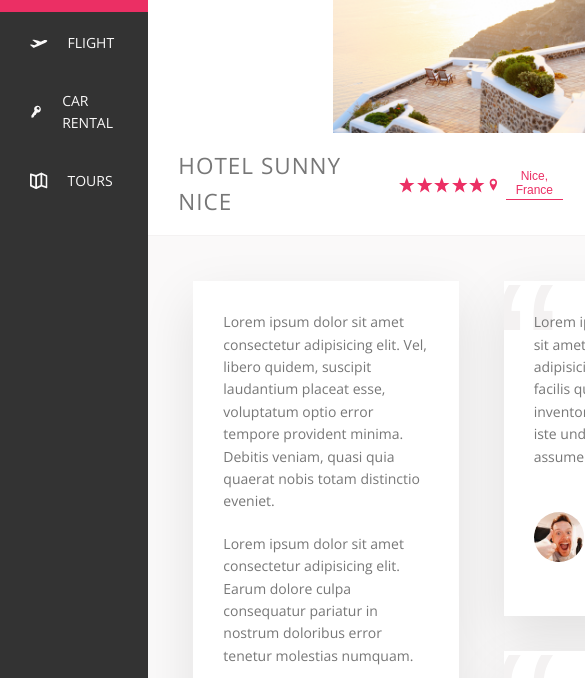
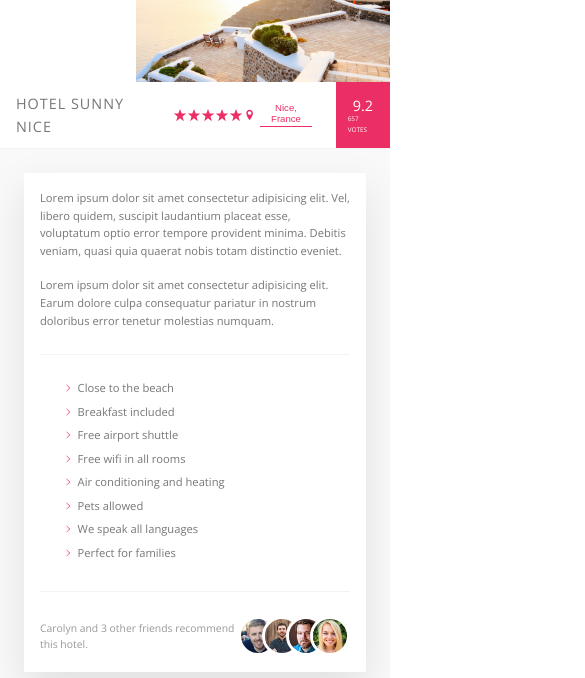
Before and after one commit to ubden/demoTrillo, a website: page index.html in a window 390 px wide. Shown: the part 225-903 px from the top of the page, 585 px wide, since content can reach past the window. Drawn offline with nearby package versions, Linux system fonts and the light colour scheme.

Commit message:
Media query mixins, media queries and responsive fixes

```diff
--- /dev/null
+++ b/sass/abstracts/_mixins.scss
@@ -0,0 +1,29 @@
+// Media Query Manager
+
+/*
+    $breakpoint values:
+    130 rem - container width
+
+*/
+
+@mixin respond($breakpoint) {
+    @if $breakpoint == container {
+        @media only screen and (max-width: 81.25em) { @content; } // 1300px
+    }
+
+    @if $breakpoint == large {
+        @media only screen and (max-width: 68.75em) { @content; } // 1100px
+    }
+
+    @if $breakpoint == medium {
+        @media only screen and (max-width: 56.25em) { @content; } // 900px
+    }
+
+    @if $breakpoint == small {
+        @media only screen and (max-width: 37.5em) { @content; } // 600px
+    }
+
+    @if $breakpoint == smallest {
+        @media only screen and (max-width: 31.25em) { @content; } // 500px
+    }
+}
--- a/sass/base/_base.scss
+++ b/sass/base/_base.scss
@@ -9,6 +9,10 @@
 html {
     box-sizing: border-box;
     font-size: 62.5%; // 1rem = 10px
+
+    @include respond(large) {
+        font-size: 50%; // 1rem = 8px
+    }
 }
 
 body {
--- a/sass/components/_cta.scss
+++ b/sass/components/_cta.scss
@@ -1,6 +1,10 @@
 .cta {
     padding: 3.5rem 0;
     text-align: center;
+
+    @include respond(medium) {
+        padding: 2.5rem 0;
+    }
 
     &__heading {
         font-size: 2rem;
--- a/sass/components/_description.scss
+++ b/sass/components/_description.scss
@@ -5,6 +5,16 @@
     flex: 0 0 60%;
     margin-right: 4.5rem;
     font-size: 1.4rem;
+
+    @include respond(medium) {
+        padding: 2rem;
+        margin-right: 3rem;
+    }
+
+    @include respond(small) {
+        margin-right: 0;
+        margin-bottom: 3rem;
+    }
 
     &__paragraph {
         &:not(:last-of-type) {
@@ -25,6 +35,10 @@
     &__list-item {
         flex: 0 0 50%;
         margin-bottom: .7rem;
+
+        @include respond(smallest) {
+            flex: 0 0 100%;
+        }
 
         &::before {
             content: "";
@@ -58,7 +72,7 @@
     }
 
     &__recommend-friends {
-
+        display: flex;
     }
 
     &__recommend-photo {
@@ -68,7 +82,7 @@
         border: 3px solid #fff;
 
         &:not(:last-child) {
-            margin-right: -1.5rem;
+            margin-right: -2rem;
         }
     }
 }
--- a/sass/components/_legal.scss
+++ b/sass/components/_legal.scss
@@ -2,6 +2,10 @@
     font-size: 1.2rem;
     text-align: center;
     padding: 2.5rem;
+
+    @include respond(medium) {
+        display: none;
+    }
 
     &,
     & a {
--- a/sass/components/_overview.scss
+++ b/sass/components/_overview.scss
@@ -9,6 +9,11 @@
         font-weight: 300;
         letter-spacing: 1px;
         padding: 1.5rem 3rem;
+
+        @include respond(small) {
+            font-size: 1.8rem;
+            padding: 1.25rem 2rem;
+        }
     }
 
     &__stars {
@@ -43,16 +48,28 @@
         flex-direction: column;
         justify-content: center;
         align-items: center;
+
+        @include respond(small) {
+            padding: 0 1.5rem;
+        }
     }
 
     &__rating-average {
         font-size: 2.25rem;
         font-weight: 300;
         margin-bottom: -3px;
+
+        @include respond(small) {
+            font-size: 1.8rem;
+        }
     }
 
     &__rating-count {
         font-size: 1rem;
         text-transform: uppercase;
+
+        @include respond(small) {
+            font-size: .8rem;
+        }
     }
 }
--- a/sass/components/_search.scss
+++ b/sass/components/_search.scss
@@ -3,6 +3,12 @@
     display: flex;
     align-items: center;
     justify-content: center;
+
+    @include respond(smallest) {
+        order: 1;
+        flex: 0 0 100%;
+        background-color: $color-grey-light-2;
+    }
 
     &__input {
         font-family: inherit;
@@ -20,7 +26,6 @@
             outline: none;
             width: 100%;
             background-color: $color-grey-light-3;
-            border: 1px solid $color-grey-light-4;
         }
 
         &::-webkit-input-placeholder {
--- a/sass/components/_side-nav.scss
+++ b/sass/components/_side-nav.scss
@@ -3,11 +3,24 @@
     list-style: none;
     margin-top: 3.5rem;
 
+    @include respond(medium) {
+        display: flex;
+        margin: 0;
+    }
+
     &__item {
         position: relative;
 
+        @include respond(medium) {
+            flex: 1;
+        }
+
         &:not(:last-child) {
             margin-bottom: .5rem;
+
+            @include respond(medium) {
+                margin-bottom: 0;
+            }
         }
     }
 
@@ -46,6 +59,16 @@
         position: relative;
         z-index: 20;
 
+        @include respond(medium) {
+            justify-content: center;
+            padding: 2rem;
+        }
+
+        @include respond(small) {
+            flex-direction: column;
+            padding: 1.5rem .5rem;
+        }
+
     }
 
     &__icon {
@@ -53,5 +76,12 @@
         height: 1.75rem;
         margin-right: 2rem;
         fill: $color-grey-light-1;
+
+        @include respond(small) {
+            width: 1.5rem;
+            height: 1.5rem;
+            margin-right: 0;
+            margin-bottom: .5rem
+        }
     }
 }
--- a/sass/components/_user-reviews.scss
+++ b/sass/components/_user-reviews.scss
@@ -13,6 +13,11 @@
     margin-bottom: 3.5rem;
     position: relative;
     overflow: hidden;
+
+    @include respond(medium) {
+        padding: 2rem;
+        margin-bottom: 3rem;
+    }
 
     &::before {
         content: "\201C";
--- a/sass/layout/_container.scss
+++ b/sass/layout/_container.scss
@@ -3,4 +3,10 @@
     margin: 8rem auto;
     background-color: $color-grey-light-1;
     box-shadow: 0 2rem 6rem rgba(0,0,0,.3);
+
+    @include respond(container) {
+        margin: 0;
+        max-width: 100%;
+        width: 100%;
+    }
 }
--- a/sass/layout/_content.scss
+++ b/sass/layout/_content.scss
@@ -1,3 +1,7 @@
 .content {
     display: flex;
+
+    @include respond(medium) {
+        flex-direction: column;
+    }
 }
--- a/sass/layout/_header.scss
+++ b/sass/layout/_header.scss
@@ -6,4 +6,10 @@
     display: flex;
     justify-content: space-between;
     align-items: center;
+
+    @include respond(smallest) {
+        flex-wrap: wrap;
+        height: 12rem;
+        align-content: space-around;
+    }
 }
--- a/sass/layout/_main-view.scss
+++ b/sass/layout/_main-view.scss
@@ -8,4 +8,12 @@
     padding: 4.5rem;
     background-color: $color-grey-light-1;
     border-bottom: 1px solid $color-grey-light-2;
+
+    @include respond(medium) {
+        padding: 3rem;
+    }
+
+    @include respond(small) {
+        flex-direction: column;
+    }
 }
--- a/sass/main.scss
+++ b/sass/main.scss
@@ -1,3 +1,4 @@
+@import "abstracts/mixins";
 @import "abstracts/variables";
 
 @import "base/animations";
```
Also changed, not shown: css/main.css.
